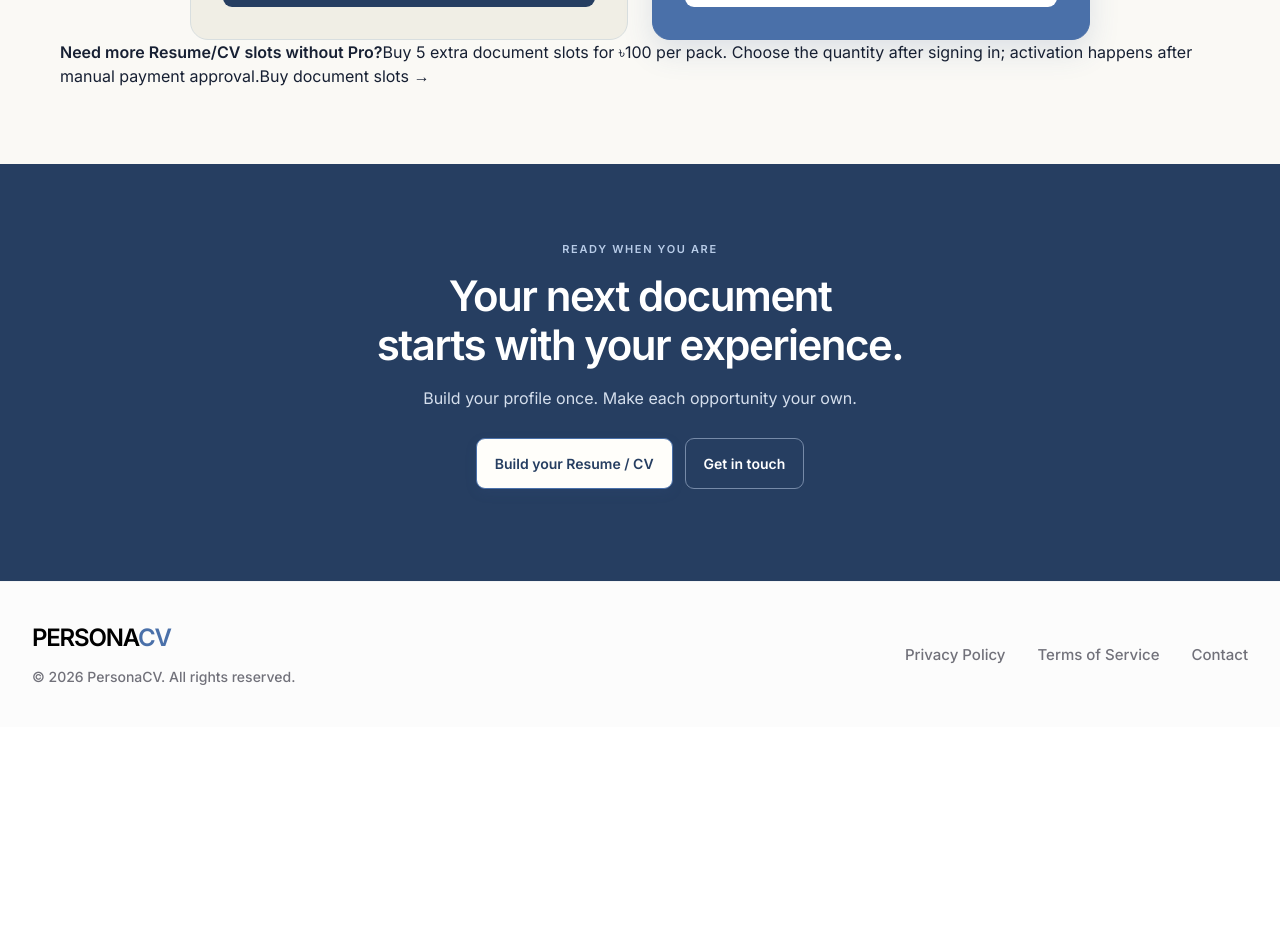
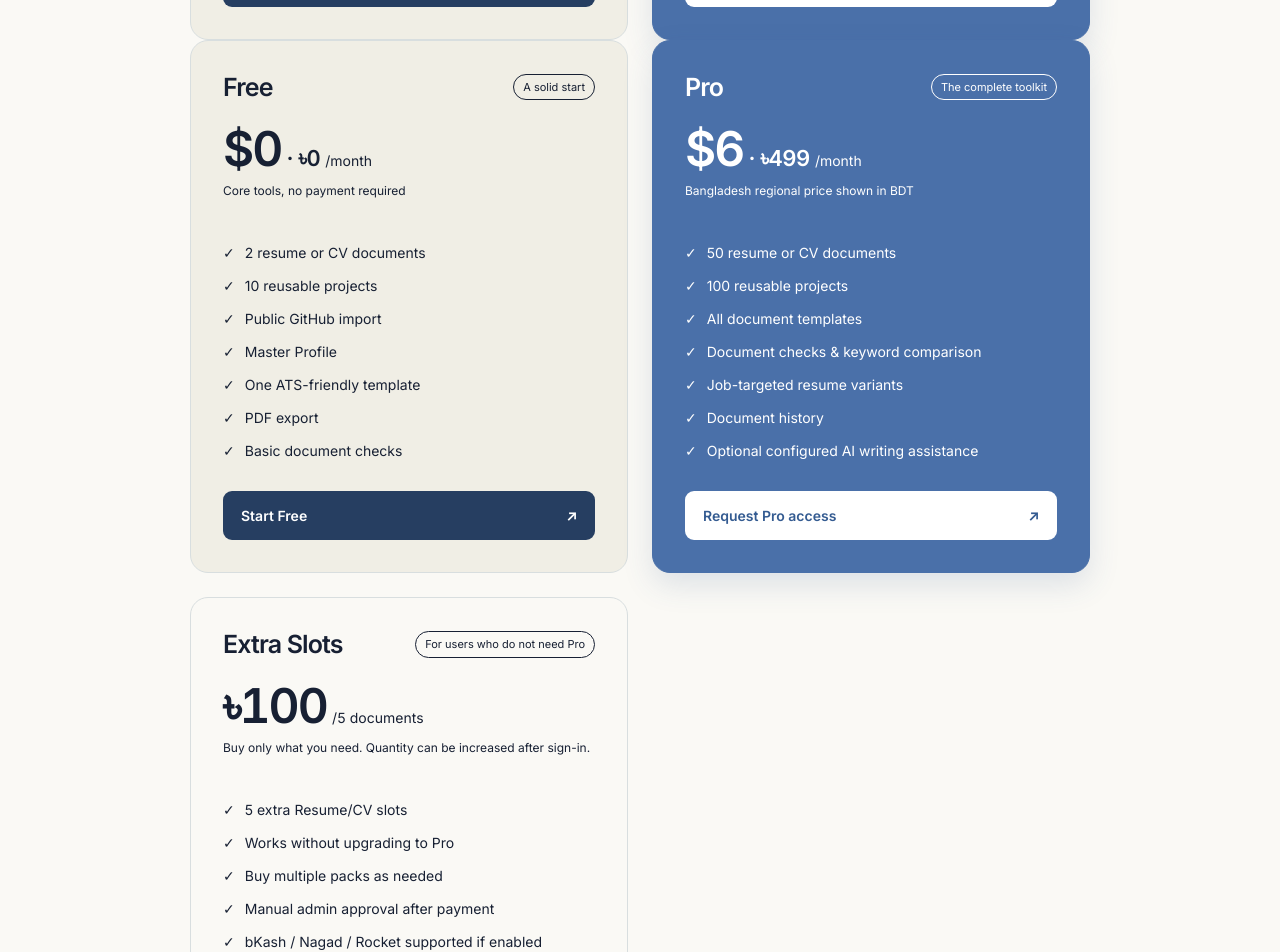
Before and after one commit to Taoshif1/Resume-Builder-Client, a React (Vite) app: page / in a window 1280 px wide. Shown: the part 3020-3972 px from the top of the page. Before the commit the page ends 3747 px from the top, so only its background shows below. Built offline with nearby package versions, Linux system fonts and the light colour scheme; no server answers.

Commit message:
Update Pricing.jsx

```diff
--- a/src/pages/Pricing.jsx
+++ b/src/pages/Pricing.jsx
@@ -104,15 +104,111 @@ export default function Pricing({ headingLevel = 1 }) {
           );
         })}
       </div>
-      <aside className="pcv-document-pack-note">
-        <strong>Need more Resume/CV slots without Pro?</strong>
-        <span>
-          Buy {commerce.documentPackSize} extra document slots for ৳
-          {commerce.documentPackBdt.toLocaleString("en-BD")} per pack. Choose the
-          quantity after signing in; activation happens after manual payment approval.
-        </span>
-        <Link to="/dashboard/settings">Buy document slots →</Link>
-      </aside>
+      <div className="pcv-pricing-grid">
+  {["free", "pro"].map((id) => {
+    const plan = PLANS[id];
+    return (
+      <article className={`pcv-plan-card pcv-plan-${id}`} key={id}>
+        <div className="pcv-plan-heading">
+          <h2>{plan.label}</h2>
+          <span>
+            {id === "pro" ? "The complete toolkit" : "A solid start"}
+          </span>
+        </div>
+
+        <p className="pcv-plan-price" aria-live="polite">
+          <strong>${plan.price[yearly ? "yearly" : "monthly"]}</strong>
+          <span className="pcv-plan-local-price">
+            · ৳
+            {(
+              id === "pro"
+                ? yearly
+                  ? commerce.proYearlyBdt
+                  : commerce.proMonthlyBdt
+                : 0
+            ).toLocaleString("en-BD")}
+          </span>
+          <span>/{yearly ? "year" : "month"}</span>
+        </p>
+
+        <p className="pcv-plan-price-note">
+          {id === "free"
+            ? "Core tools, no payment required"
+            : yearly
+              ? "Bangladesh regional yearly price · 2 months included"
+              : "Bangladesh regional price shown in BDT"}
+        </p>
+
+        <ul>
+          {PUBLIC_PLAN_FEATURES[id].map((feature) => (
+            <li key={feature}>
+              <span aria-hidden="true">✓</span>
+              {feature}
+            </li>
+          ))}
+        </ul>
+
+        <Link
+          className="pcv-plan-action"
+          to={id === "free" ? "/get-started/register" : "/dashboard/settings"}
+        >
+          {id === "free" ? "Start Free" : "Request Pro access"}
+          <span aria-hidden="true">↗</span>
+        </Link>
+      </article>
+    );
+  })}
+
+  <article className="pcv-plan-card pcv-plan-pack">
+    <div className="pcv-plan-heading">
+      <h2>Extra Slots</h2>
+      <span>For users who do not need Pro</span>
+    </div>
+
+    <p className="pcv-plan-price">
+      <strong>
+        ৳{commerce.documentPackBdt.toLocaleString("en-BD")}
+      </strong>
+      <span>
+        /{commerce.documentPackSize}{" "}
+        {commerce.documentPackSize === 1 ? "document" : "documents"}
+      </span>
+    </p>
+
+    <p className="pcv-plan-price-note">
+      Buy only what you need. Quantity can be increased after sign-in.
+    </p>
+
+    <ul>
+      <li>
+        <span aria-hidden="true">✓</span>
+        {commerce.documentPackSize} extra Resume/CV{" "}
+        {commerce.documentPackSize === 1 ? "slot" : "slots"}
+      </li>
+      <li>
+        <span aria-hidden="true">✓</span>
+        Works without upgrading to Pro
+      </li>
+      <li>
+        <span aria-hidden="true">✓</span>
+        Buy multiple packs as needed
+      </li>
+      <li>
+        <span aria-hidden="true">✓</span>
+        Manual admin approval after payment
+      </li>
+      <li>
+        <span aria-hidden="true">✓</span>
+        bKash / Nagad / Rocket supported if enabled
+      </li>
+    </ul>
+
+    <Link className="pcv-plan-action" to="/dashboard/settings#payments">
+      Buy document slots
+      <span aria-hidden="true">↗</span>
+    </Link>
+  </article>
+</div>
     </section>
   );
 }
```
